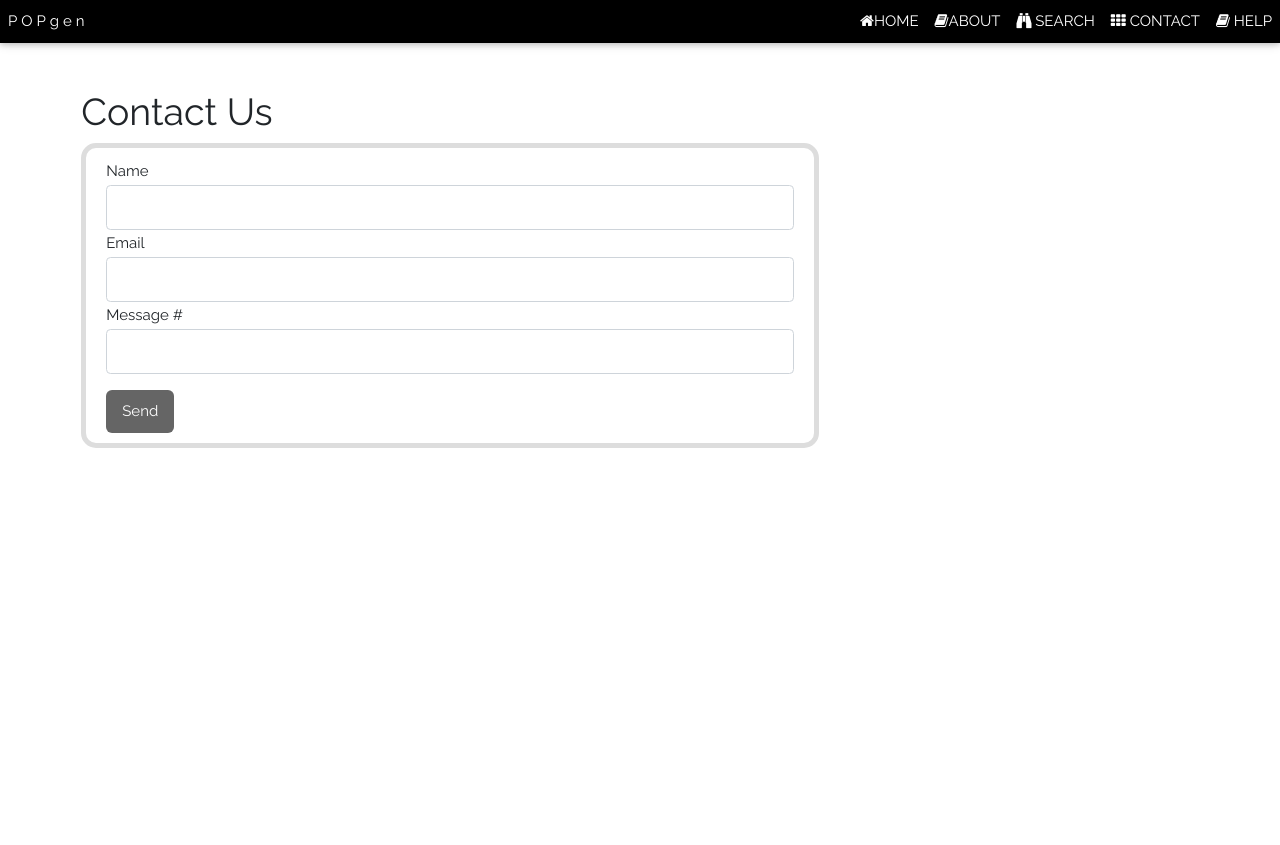
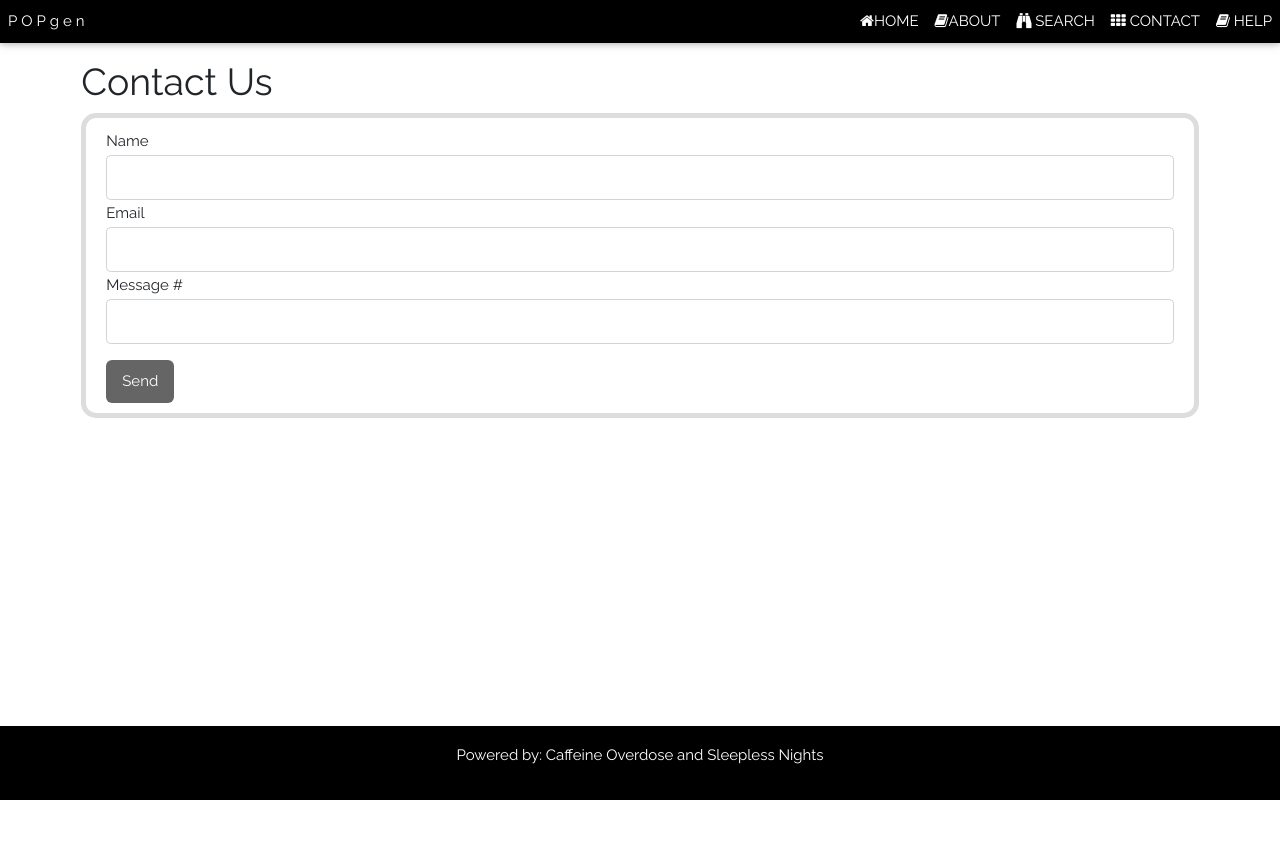
Before and after one commit to Mani-varma1/Web_project, a Flask app: page /contact in a window 1280 px wide. After the commit the page ends 800 px from the top, so only its background shows below. Run offline with Flask 2, Linux system fonts and the light colour scheme.

Commit message:
Update layout.html

```diff
--- a/Flask/VCF_website/templates/layout.html
+++ b/Flask/VCF_website/templates/layout.html
@@ -1,19 +1,35 @@
 <!DOCTYPE html>
 <html>
-
   <head>
     <!-- Required meta tags -->
-  <meta charset="utf-8">
-  <meta name="viewport" content="width=device-width, initial-scale=1, shrink-to-fit=no">
+    <meta charset="utf-8" />
+    <meta
+      name="viewport"
+      content="width=device-width, initial-scale=1, shrink-to-fit=no"
+    />
 
     <!-- Bootstrap CSS -->
-  <link rel="stylesheet" href="https://www.w3schools.com/w3css/4/w3.css">
-  <link rel="stylesheet" href="https://fonts.googleapis.com/css?family=Raleway">
-  <link rel="stylesheet" href="https://cdnjs.cloudflare.com/ajax/libs/font-awesome/4.7.0/css/font-awesome.min.css">
-  <link href="https://cdn.jsdelivr.net/npm/bootstrap@5.1.3/dist/css/bootstrap.min.css" rel="stylesheet"
-    integrity="sha384-1BmE4kWBq78iYhFldvKuhfTAU6auU8tT94WrHftjDbrCEXSU1oBoqyl2QvZ6jIW3" crossorigin="anonymous">
+    <link rel="stylesheet" href="https://www.w3schools.com/w3css/4/w3.css" />
+    <link
+      rel="stylesheet"
+      href="https://fonts.googleapis.com/css?family=Raleway"
+    />
+    <link
+      rel="stylesheet"
+      href="https://cdnjs.cloudflare.com/ajax/libs/font-awesome/4.7.0/css/font-awesome.min.css"
+    />
+    <link
+      href="https://cdn.jsdelivr.net/npm/bootstrap@5.1.3/dist/css/bootstrap.min.css"
+      rel="stylesheet"
+      integrity="sha384-1BmE4kWBq78iYhFldvKuhfTAU6auU8tT94WrHftjDbrCEXSU1oBoqyl2QvZ6jIW3"
+      crossorigin="anonymous"
+    />
 
-  <link rel="stylesheet" type="text/css" href="{{ url_for('static', filename='main.css') }}">
+    <link
+      rel="stylesheet"
+      type="text/css"
+      href="{{ url_for('static', filename='main.css') }}"
+    />
 
     {% if title %}
     <title>Population Genomics - {{ title }}</title>
@@ -24,58 +40,52 @@
 
   <body>
     <!-- Navbar -->
-  <div class="w3-top" style="border-bottom: 50px;">
+    <div class="w3-top" style="border-bottom: 50px">
       <div class="w3-bar w3-black w3-card" id="myNavbar">
         <a href="/" class="w3-bar-item w3-button w3-wide">POPgen</a>
         <!-- Right-sided navbar links -->
         <div class="w3-right w3-hide-small">
-        {% if not session['results'] %}
-        <a href="{{ url_for('home') }}" class="w3-bar-item w3-button"><i class="fa fa-home"></i>HOME</a>
-        <a href="{{ url_for('about') }}" class="w3-bar-item w3-button"><i class="fa fa-book"></i>ABOUT</a>
-        <a href="{{ url_for('search') }}" class="w3-bar-item w3-button"><i class="fa fa-binoculars"></i> SEARCH</a>
-        <a href="{{ url_for('contact') }}" class="w3-bar-item w3-button"><i class="fa fa-th"></i> CONTACT</a>
-        <a href="{{ url_for('help') }}" class="w3-bar-item w3-button"><i class="fa fa-book"></i> HELP</a>
-        {% endif %}
-        {% if session['results'] %}
-          <a href="{{ url_for('home') }}" class="w3-bar-item w3-button"><i class="fa fa-home"></i>HOME</a>
-          <a href="{{ url_for('about') }}" class="w3-bar-item w3-button"><i class="fa fa-book"></i>ABOUT</a>
-          <a href="{{ url_for('search') }}" class="w3-bar-item w3-button"><i class="fa fa-binoculars"></i> SEARCH</a>
-          <a href="{{ url_for('contact') }}" class="w3-bar-item w3-button"><i class="fa fa-th"></i> CONTACT</a>
-          <a href="{{ url_for('help') }}" class="w3-bar-item w3-button"><i class="fa fa-book"></i> HELP</a>
-          <a href="{{ url_for('results') }}" class="w3-bar-item w3-button"> RESULTS</a>
-          <a href="{{ url_for('help') }}" class="w3-bar-item w3-button"> STATS</a>
-        {% endif %}
+          <a href="{{ url_for('home') }}" class="w3-bar-item w3-button"
+            ><i class="fa fa-home"></i>HOME</a
+          >
+          <a href="{{ url_for('about') }}" class="w3-bar-item w3-button"
+            ><i class="fa fa-book"></i>ABOUT</a
+          >
+          <a href="{{ url_for('search') }}" class="w3-bar-item w3-button"
+            ><i class="fa fa-binoculars"></i> SEARCH</a
+          >
+          <a href="{{ url_for('contact') }}" class="w3-bar-item w3-button"
+            ><i class="fa fa-th"></i> CONTACT</a
+          >
+          <a href="{{ url_for('help') }}" class="w3-bar-item w3-button"
+            ><i class="fa fa-book"></i> HELP</a
+          >
         </div>
       </div>
     </div>
     {% block content %}{% endblock %}
 
-  <main role="main" class="container mt-5">
+    <main role="main" class="container">
       <div class="row">
-      <div class="col-md-8 mt-5">
-        {% with messages = get_flashed_messages(with_categories=True) %}
-        {%if messages %}
-        {% for category, message in messages %}
-        <div class="alert alert-{{ category }}">
-          {{ message }}
-        </div>
-        {% endfor %}
-        {% endif %}
-        {% endwith %}
-        {% block search %}{% endblock %}
+        <div class="col-sm-12" style="margin-top: 60px">
+          {% with messages = get_flashed_messages(with_categories=True) %} {%if
+          messages %} {% for category, message in messages %}
+          <div class="alert alert-{{ category }}">{{ message }}</div>
+          {% endfor %} {% endif %} {% endwith %} {% block search %}{% endblock
+          %}
         </div>
       </div>
     </main>
 
-  <div>
-    {% block carousel%}{% endblock %}
-  </div>
+    <div>{% block carousel%}{% endblock %}</div>
     <!-- Optional JavaScript; choose one of the two! -->
 
     <!-- Option 1: Bootstrap Bundle with Popper -->
-  <script src="https://cdn.jsdelivr.net/npm/bootstrap@5.1.3/dist/js/bootstrap.bundle.min.js"
+    <script
+      src="https://cdn.jsdelivr.net/npm/bootstrap@5.1.3/dist/js/bootstrap.bundle.min.js"
       integrity="sha384-ka7Sk0Gln4gmtz2MlQnikT1wXgYsOg+OMhuP+IlRH9sENBO0LRn5q+8nbTov4+1p"
-    crossorigin="anonymous"></script>
+      crossorigin="anonymous"
+    ></script>
 
     <!-- Option 2: Separate Popper and Bootstrap JS -->
     <!--
@@ -83,5 +93,13 @@
     <script src="https://cdn.jsdelivr.net/npm/bootstrap@5.1.3/dist/js/bootstrap.min.js" integrity="sha384-QJHtvGhmr9XOIpI6YVutG+2QOK9T+ZnN4kzFN1RtK3zEFEIsxhlmWl5/YESvpZ13" crossorigin="anonymous"></script>
     -->
   </body>
-
+  <!-- Footer -->
+  <footer class="w3-center w3-black w3-padding-16 footer">
+    <p>
+      Powered by:
+      <span class="w3-hover-text-grey"
+        >Caffeine Overdose and Sleepless Nights</span
+      >
+    </p>
+  </footer>
 </html>
```
Lines whose indentation alone changed are shown as unchanged.
